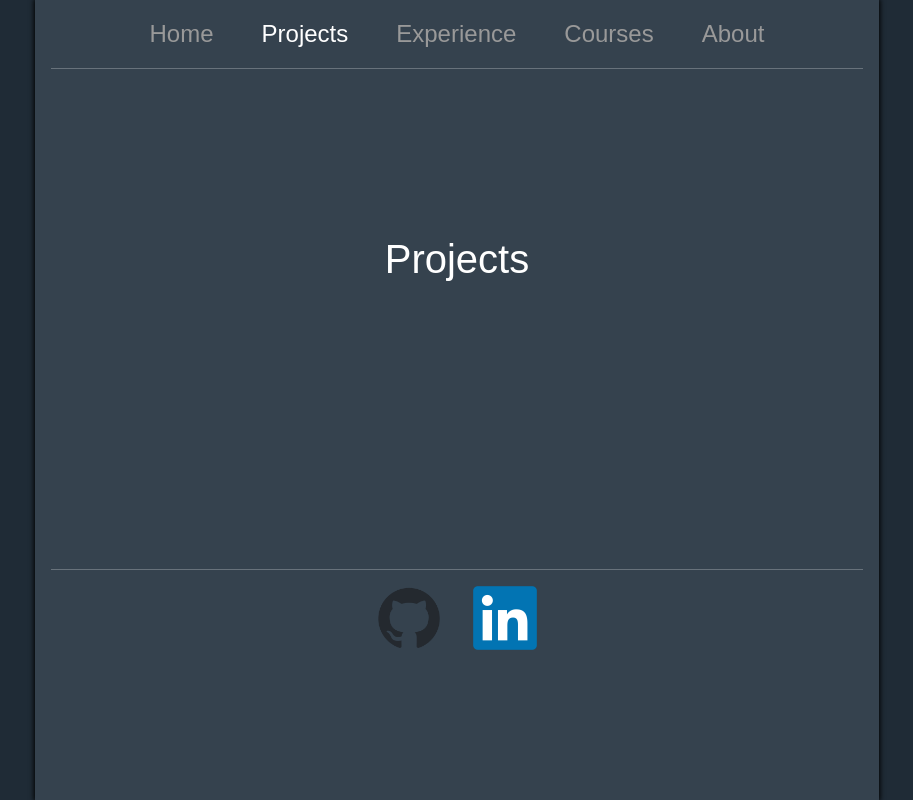
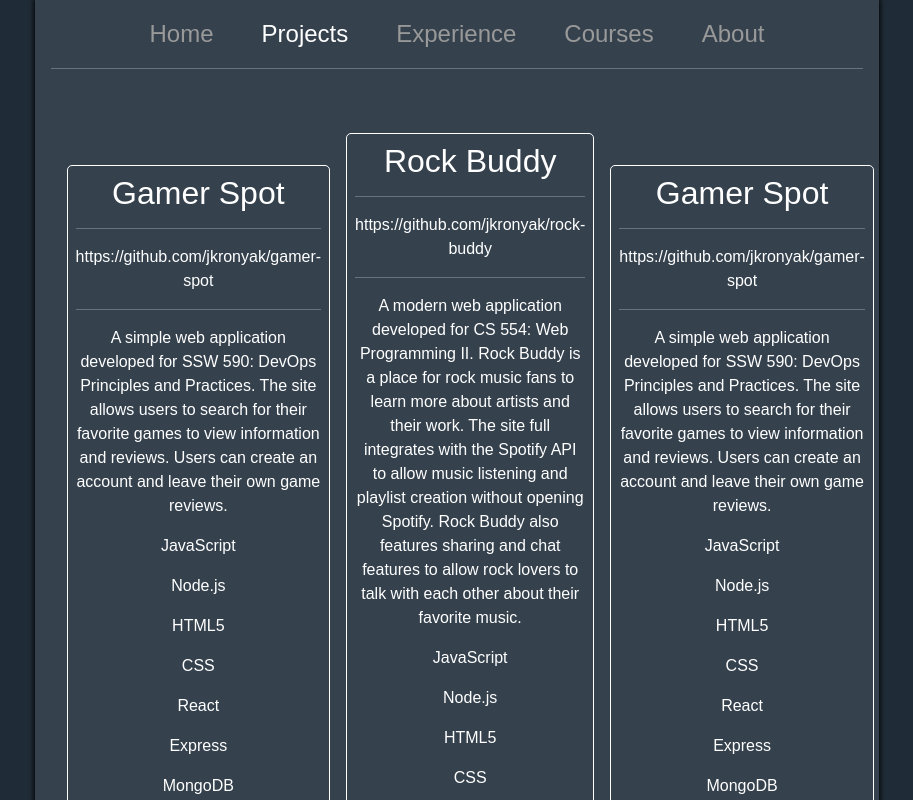
Before and after one commit to jkronyak/portfolio, a React (Create React App) app in the folder my-app/: page /projects in a window 1280 px wide. Shown: the top 800 px of the page, without its empty margins (183-1096 px from the left). Built offline with nearby package versions, Linux system fonts and the light colour scheme; the HTML template or start-up script is replaced by a standard one.

Commit message:
working on project page

```diff
--- a/my-app/src/Home.css
+++ b/my-app/src/Home.css
@@ -2,10 +2,6 @@
   object-fit: cover;
   max-width: 45%;
   max-height: 100%;
-  /* border-color: black;
-    border-width: 4px;
-    border-style: solid;
-    border-radius: 5px; */
   box-shadow: 0 0 5px 1px rgb(0, 0, 0);
 }
 
--- /dev/null
+++ b/my-app/src/ProjectCard.css
@@ -0,0 +1,16 @@
+.card-div {
+	/* max-width: 300px; */
+	margin: auto;
+	padding: 8px;
+	border: solid 1px;
+	border-radius: 5px;
+	min-height: 800px;
+}
+
+.projects-div {
+	margin: 32px;
+	display: grid;
+	grid-template-columns: repeat(3, 1fr);
+	gap: 16px;
+	align-content: flex-start
+}
--- a/my-app/src/components/Home.tsx
+++ b/my-app/src/components/Home.tsx
@@ -14,9 +14,7 @@ const Home = () => {
 					<span>Jared Kronyak</span>
 				</h1>
 				<h2>
-					<span>
-						Software Engineer
-					</span>
+					<span>Software Engineer</span>
 				</h2>
 			</div>
         </div>
--- /dev/null
+++ b/my-app/src/components/ProjectCard.tsx
@@ -0,0 +1,22 @@
+import { Project } from "../utils/projectData";
+
+import '../ProjectCard.css'
+
+const ProjectCard = ({ project }: { project: Project}) => {
+	return(
+		<div className='card-div'>
+			<h2>{project.title}</h2>
+			<hr/>
+			<p>{project.url}</p>
+			<hr/>
+			<p>{project.description}</p>
+			{
+				project.skills.map((skill) => {
+					return <p>{skill}</p>
+				})
+			}
+		</div>
+	)
+}
+
+export default ProjectCard;
--- a/my-app/src/components/Projects.tsx
+++ b/my-app/src/components/Projects.tsx
@@ -1,9 +1,19 @@
-import React from 'react';
+import { Project, projectList } from "../utils/projectData";
+import ProjectCard from "./ProjectCard";
 
 const Projects = () => {
     return (
-        <div>
-            <h1>Projects</h1>
+        <div className='projects-div'>
+			{
+				projectList.map((proj) => {
+					return <ProjectCard project={proj}></ProjectCard>
+				})
+			}
+			{
+				projectList.map((proj) => {
+					return <ProjectCard project={proj}></ProjectCard>
+				})
+			}
         </div>
     )
 }
--- /dev/null
+++ b/my-app/src/utils/projectData.ts
@@ -0,0 +1,24 @@
+
+export type Project = {
+	title: string,
+	url: string,
+	description: string,
+	skills: string[]
+}
+
+export const projectList: Project[] = [
+	{
+		title: "Gamer Spot",
+		url: "https://github.com/jkronyak/gamer-spot",
+		description: "A simple web application developed for SSW 590: DevOps Principles and Practices. The site allows users to search for their favorite games to view information and reviews. Users can create an account and leave their own game reviews.",
+		skills: ["JavaScript", "Node.js", "HTML5", "CSS", "React", "Express", "MongoDB", "Webpack", "MaterialUI", "Docker", "GitHub Actions", "AWS" ]
+	},
+	{
+		title: "Rock Buddy",
+		url: "https://github.com/jkronyak/rock-buddy",
+		description: "A modern web application developed for CS 554: Web Programming II. Rock Buddy is a place for rock music fans to learn more about artists and their work. The site full integrates with the Spotify API to allow music listening and playlist creation without opening Spotify. Rock Buddy also features sharing and chat features to allow rock lovers to talk with each other about their favorite music.",
+		skills: ["JavaScript", "Node.js", "HTML5", "CSS", "React", "Express", "Redis", "Firebase", "MaterialUI", "Redux" ]
+	}
+
+
+]
```
